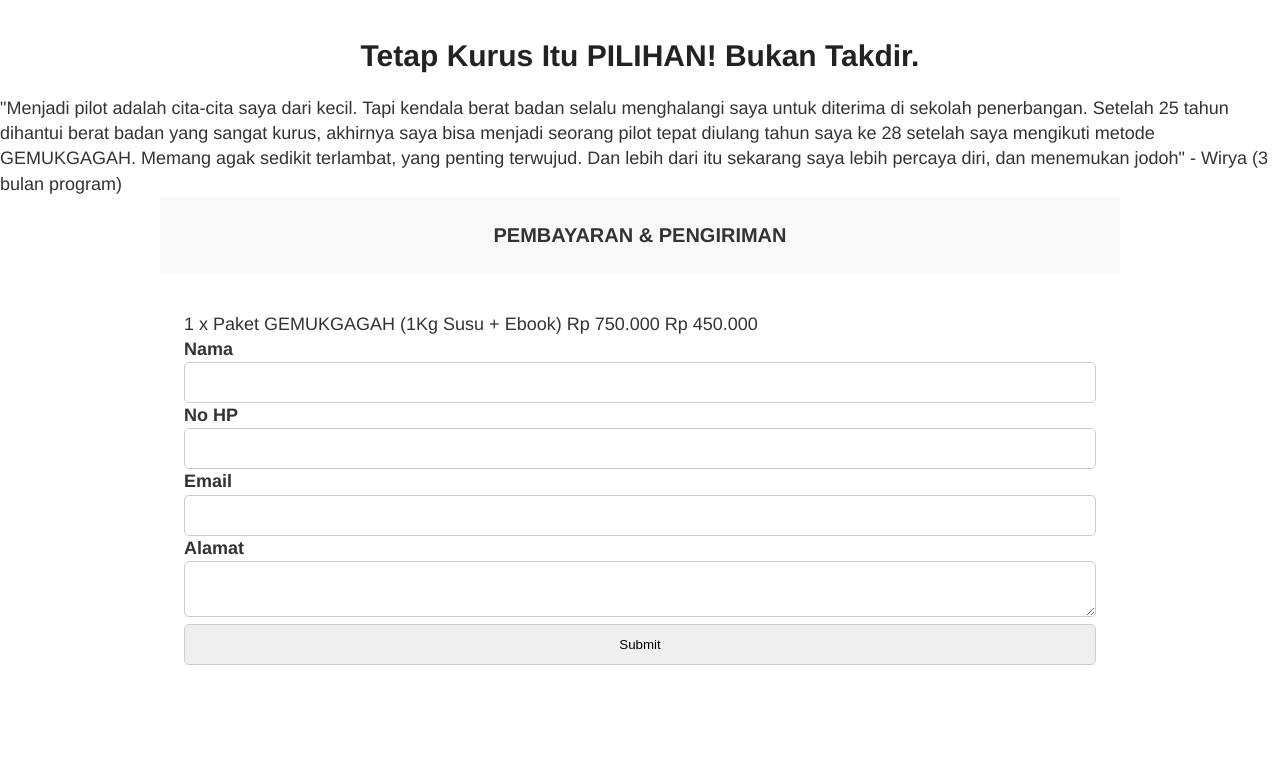
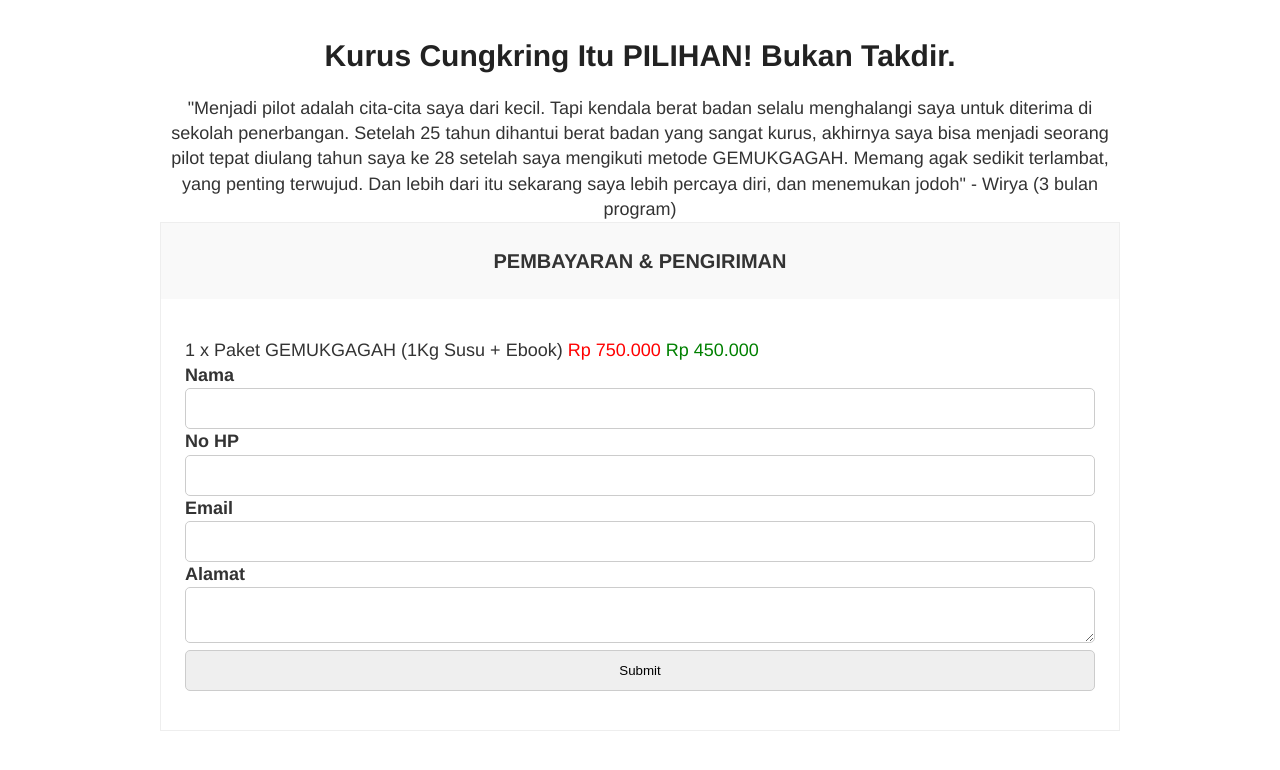
Before and after one commit to kemtol/gemukgagah, a Jekyll site: the page built from laman/order.html, in a window 1280 px wide. Shown: the top 770 px of the page. Built offline with Jekyll 4.4.1, drawn with Linux system fonts in a browser that asks for light colours; nearby versions of some CDN libraries; comment, search, counter and statistics services are not loaded.

Commit message:
Update order.html

```diff
--- a/laman/order.html
+++ b/laman/order.html
@@ -1,5 +1,5 @@
 ---
-title: Tetap Kurus Itu PILIHAN! Bukan Takdir.
+title: Kurus Cungkring Itu PILIHAN! Bukan Takdir.
 layout: page
 permalink: pemesanan.html
 is_post: true
@@ -7,7 +7,12 @@ is_admin: true
 ---
 <style>
 	.page h1{text-align:center}
-	#form--pemesanan{padding:0}
+	.bq1{
+		width: 960px;
+    		margin: auto;
+    		text-align: center;
+	}
+	#form--pemesanan{padding:0;border:1px solid #eee}
 	#form--pemesanan .a1{
 		text-align:center;
 		padding: 1.5rem;
@@ -26,9 +31,11 @@ is_admin: true
     		border-radius: 5px;
     		border: 1px solid #ccc;
 	}
+	span.p2{color:red;text-decoration:line-trough}
+	span.p3{color:green}
 </style>
 
-<blockquote>"Menjadi pilot adalah cita-cita saya dari kecil. Tapi kendala berat badan selalu menghalangi saya untuk diterima di sekolah penerbangan. Setelah 25 tahun dihantui berat badan yang sangat kurus, akhirnya saya bisa menjadi seorang pilot tepat diulang tahun saya ke 28 setelah saya mengikuti metode GEMUKGAGAH. Memang agak sedikit terlambat, yang penting terwujud. Dan lebih dari itu sekarang saya lebih percaya diri, dan menemukan jodoh" - Wirya (3 bulan program)</blockquote>
+<blockquote class="bq1">"Menjadi pilot adalah cita-cita saya dari kecil. Tapi kendala berat badan selalu menghalangi saya untuk diterima di sekolah penerbangan. Setelah 25 tahun dihantui berat badan yang sangat kurus, akhirnya saya bisa menjadi seorang pilot tepat diulang tahun saya ke 28 setelah saya mengikuti metode GEMUKGAGAH. Memang agak sedikit terlambat, yang penting terwujud. Dan lebih dari itu sekarang saya lebih percaya diri, dan menemukan jodoh" - Wirya (3 bulan program)</blockquote>
 
 <div class="container" id="form--pemesanan">
 	<div class="a1">PEMBAYARAN & PENGIRIMAN</div>
@@ -44,7 +51,7 @@ is_admin: true
 		</span>
 		</li>-->
 		<li>
-			<span class="p1">1 x Paket GEMUKGAGAH (1Kg Susu + Ebook)<span>
+			<span class="p1">1 x Paket GEMUKGAGAH (1Kg Susu + Ebook)</span>
 			<span class="p2">Rp 750.000 </span> <span class="p3">Rp 450.000</span>
 		</li>
 
```
